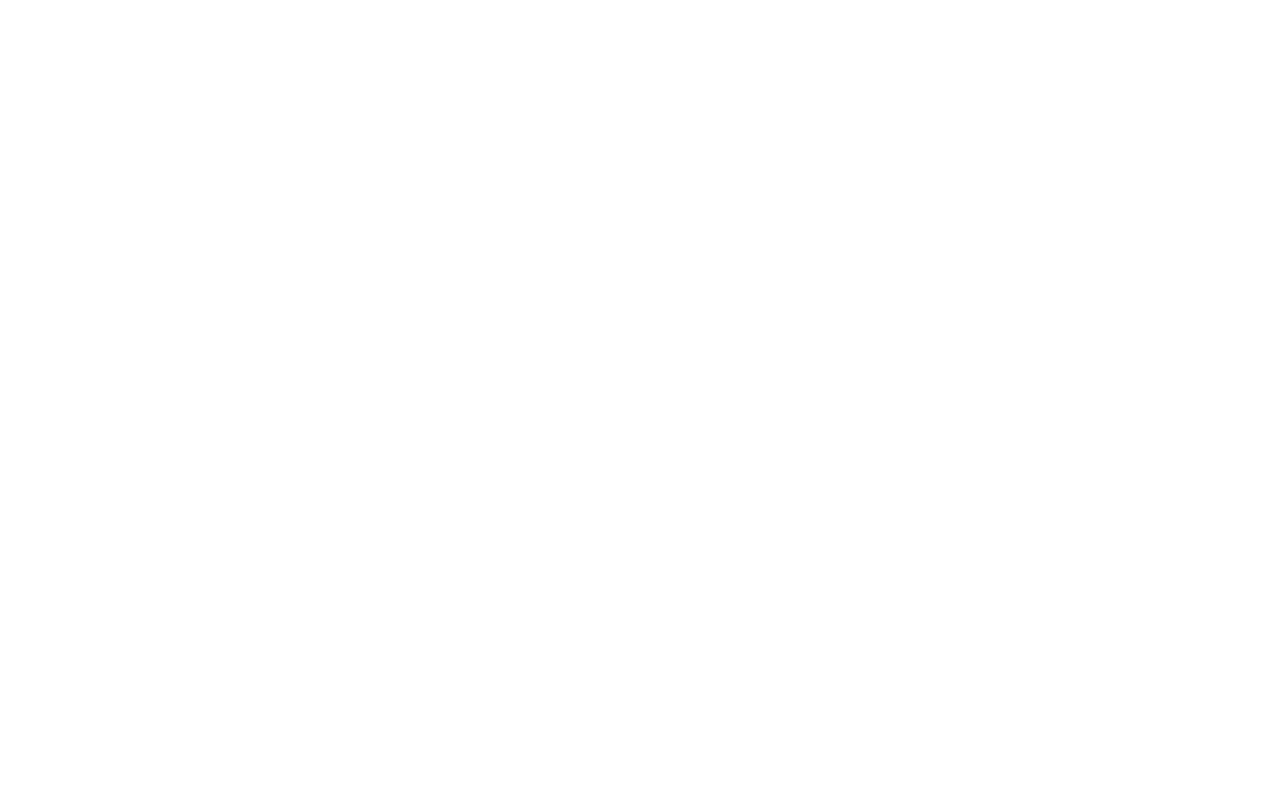
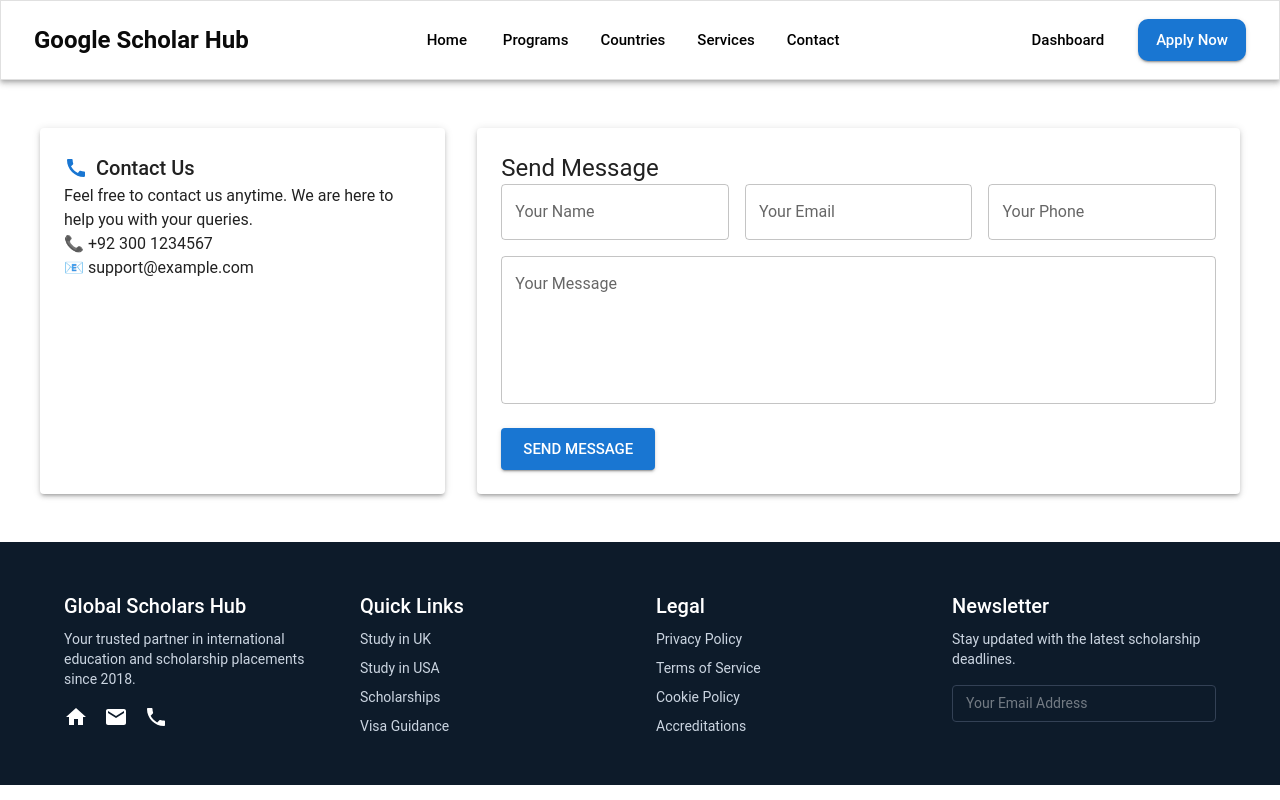
Before and after one commit to Habibkhanproject/My-consultancy-website, a React (Vite) app: page /contact in a window 1280 px wide. Before the commit this address had no page. Built offline with nearby package versions, Linux system fonts and the light colour scheme.

Commit message:
Complete the Contact-page

```diff
--- /dev/null
+++ b/src/components/Contact/ContactPage.jsx
@@ -0,0 +1,136 @@
+import React, { useState } from "react";
+import { Box, TextField, Button, Typography, Paper } from "@mui/material";
+import CallIcon from "@mui/icons-material/Call";
+
+const ContactPage = () => {
+  const [name, setName] = useState("");
+  const [email, setEmail] = useState("");
+  const [phone, setPhone] = useState("");
+  const [message, setMessage] = useState("");
+
+  const handleSubmit = () => {
+    alert("Message submitted successfully!");
+
+    setName("");
+    setEmail("");
+    setPhone("");
+    setMessage("");
+  };
+
+  return (
+    <Box
+      sx={{
+        display: "flex",
+        justifyContent: "center",
+        py: 6,
+        px: 2,
+      }}
+    >
+      <Box sx={{ width: "100%", maxWidth: "1200px" }}>
+
+        {/* MAIN WRAPPER */}
+        <Box
+          sx={{
+            display: "flex",
+            flexDirection: { xs: "column", md: "row" }, // responsive layout
+            gap: 4,
+          }}
+        >
+
+          {/* ================= LEFT SIDE ================= */}
+          <Paper
+            elevation={3}
+            sx={{
+              flex: 1,
+              p: 3,
+            }}
+          >
+            <Box sx={{ display: "flex", alignItems: "center", gap: 1 }}>
+              <CallIcon color="primary" />
+              <Typography variant="h6" fontWeight="bold">
+                Contact Us
+              </Typography>
+            </Box>
+
+            <Typography mt={2} color="text.secondary">
+              Feel free to contact us anytime. We are here to help you with your queries.
+            </Typography>
+
+            <Typography mt={2} fontWeight="bold">
+              📞 +92 300 1234567
+            </Typography>
+
+            <Typography mt={2} color="text.secondary">
+              📧 support@example.com
+            </Typography>
+          </Paper>
+
+          {/* ================= RIGHT SIDE ================= */}
+          <Paper
+            elevation={3}
+            sx={{
+              flex: 2,
+              p: 3,
+            }}
+          >
+            <Typography variant="h5" fontWeight="bold" mb={3}>
+              Send Message
+            </Typography>
+
+            {/* INPUT ROW */}
+            <Box
+              sx={{
+                display: "flex",
+                flexDirection: { xs: "column", sm: "row" },
+                gap: 2,
+              }}
+            >
+              <TextField
+                fullWidth
+                label="Your Name"
+                value={name}
+                onChange={(e) => setName(e.target.value)}
+              />
+
+              <TextField
+                fullWidth
+                label="Your Email"
+                value={email}
+                onChange={(e) => setEmail(e.target.value)}
+              />
+
+              <TextField
+                fullWidth
+                label="Your Phone"
+                value={phone}
+                onChange={(e) => setPhone(e.target.value)}
+              />
+            </Box>
+
+            {/* MESSAGE */}
+            <Box sx={{ mt: 2 }}>
+              <TextField
+                fullWidth
+                multiline
+                rows={5}
+                label="Your Message"
+                value={message}
+                onChange={(e) => setMessage(e.target.value)}
+              />
+            </Box>
+
+            {/* BUTTON */}
+            <Box sx={{ mt: 3 }}>
+              <Button variant="contained" size="large" onClick={handleSubmit}>
+                Send Message
+              </Button>
+            </Box>
+          </Paper>
+
+        </Box>
+      </Box>
+    </Box>
+  );
+};
+
+export default ContactPage;
--- a/src/pages/Contact.jsx
+++ b/src/pages/Contact.jsx
@@ -0,0 +1,13 @@
+import { Box } from '@mui/material'
+import React from 'react'
+import ContactPage from '../components/Contact/ContactPage'
+
+const Contact = () => {
+  return (
+    <Box>
+        <ContactPage />
+    </Box>
+  )
+}
+
+export default Contact
--- a/src/routing/AppRouting.jsx
+++ b/src/routing/AppRouting.jsx
@@ -6,7 +6,7 @@
 import Programs from "../pages/Programs";
 import Countries from "../pages/Countries";
 import Services from "../pages/Services";
-// import Contact from "../pages/Contact";
+import Contact from "../pages/Contact";
 // import Dashboard from "../pages/Dashboard";
 // import Apply from "../pages/Apply";
 
@@ -18,7 +18,7 @@
         <Route path="/programs" element={<Programs />} />
         <Route path="/countries" element={<Countries />} />
         <Route path="/services" element={<Services />} />
-        {/* <Route path="/contact" element={<Contact />} /> */}
+        <Route path="/contact" element={<Contact />} />
         {/* <Route path="/dashboard" element={<Dashboard />} /> */}
         {/* <Route path="/apply" element={<Apply />} /> */}
       </Route>
```
